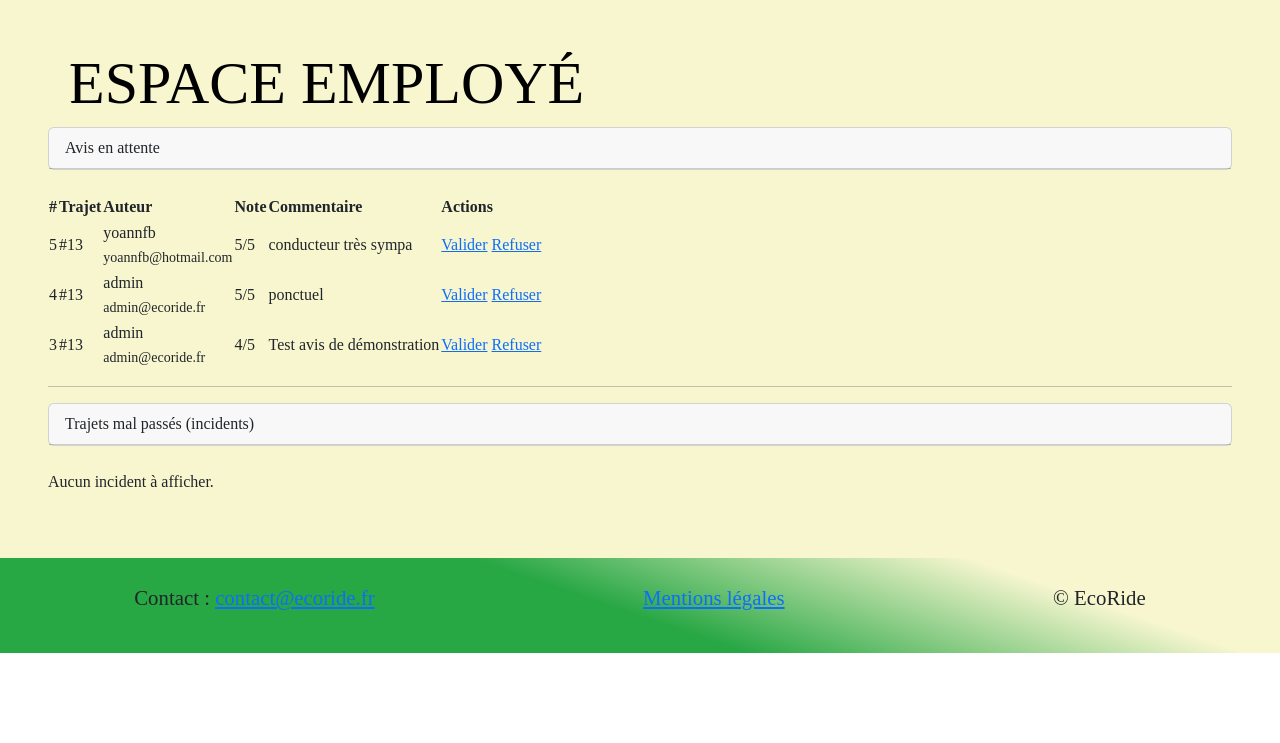
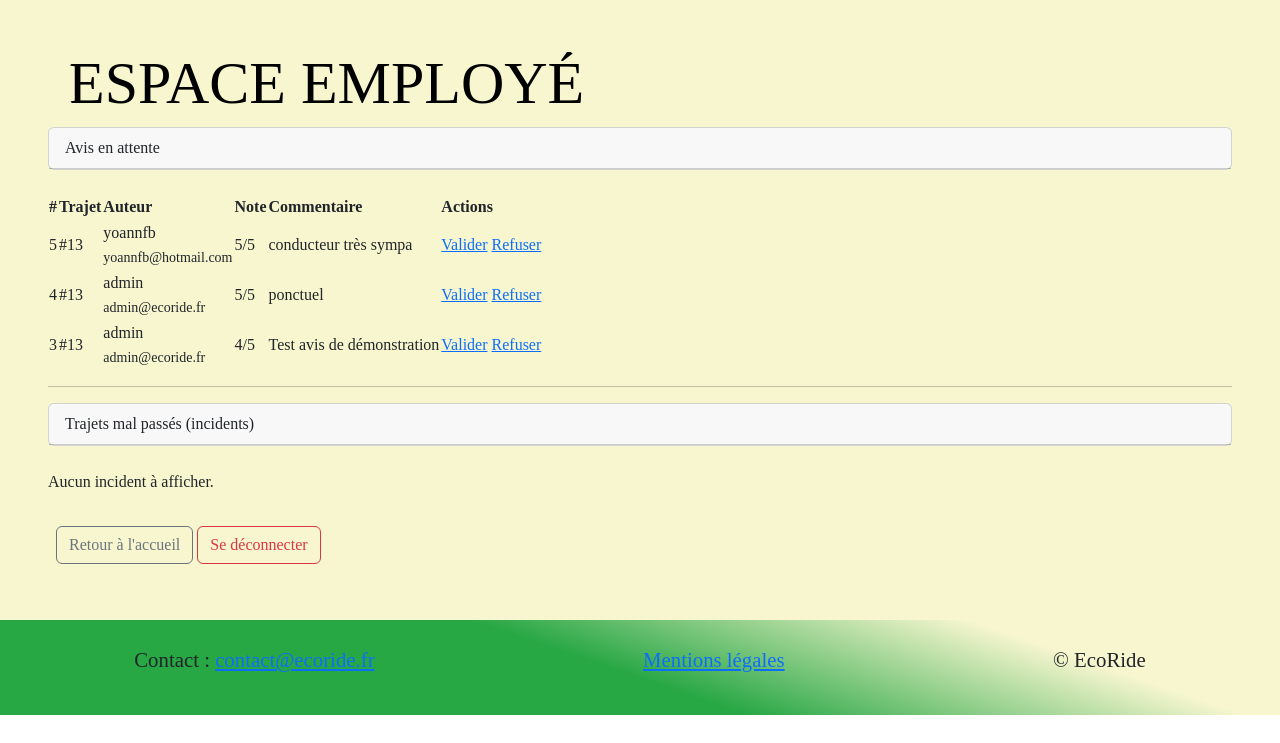
Before and after one commit to yoannfb/ecf-ecoride, a PHP site: page /espace_employe.php in a window 1280 px wide. Shown: the part 57-800 px from the top of the page. Run offline with PHP 8.4, Linux system fonts and the light colour scheme; the visitor is signed in with stand-in values (Sample User, id 1); data comes from the database, SQL or seed files in the repository.

Commit message:
maj espace_employé.php en css

```diff
--- a/public/espace_employe.php
+++ b/public/espace_employe.php
@@ -173,6 +173,11 @@ require_once '../includes/navbar.php';
   <?php endforeach; ?>
   </tbody></table>
 <?php endif; ?>
+
+    <div class="mt-4 p-2">
+        <a href="index.php" class="btn btn-outline-secondary">Retour à l'accueil</a>
+        <a href="logout.php" class="btn btn-outline-danger">Se déconnecter</a>
+    </div>
 </div>
 
 <?php require_once '../includes/footer.php'; // Inclusion du footer; ?>
```
